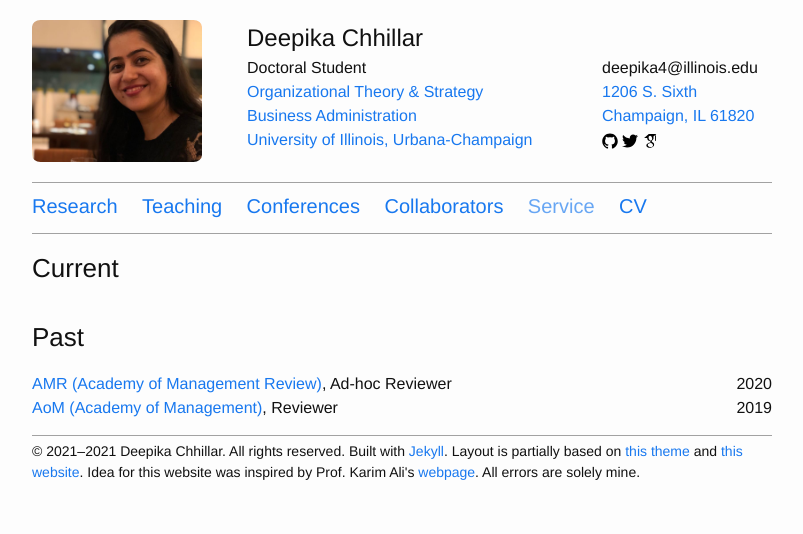
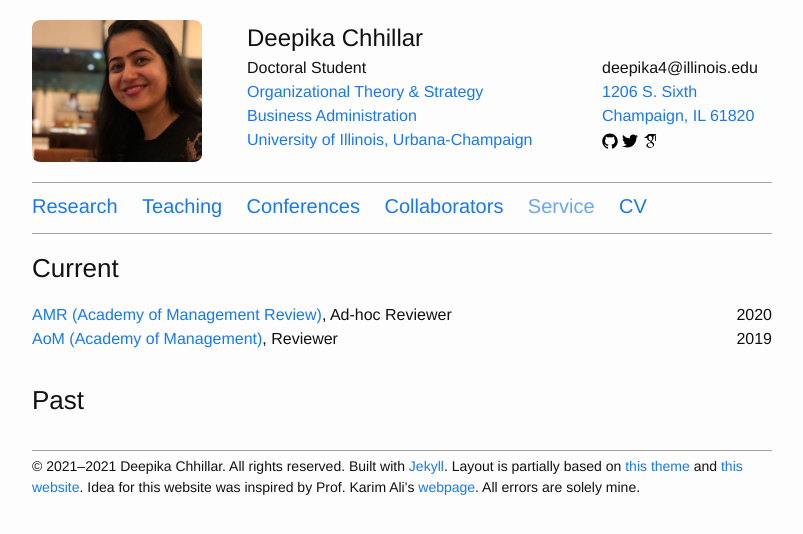
Before and after one commit to deepikachhillar/deepikachhillar.github.io, a Jekyll site: the page built from nav/service.md, in a window 1280 px wide. Shown: the top 534 px of the page, without its empty margins (238-1041 px from the left). Built offline with Jekyll 4.4.1, drawn with Linux system fonts in a browser that asks for light colours.

Commit message:
Update service.md

```diff
--- a/nav/service.md
+++ b/nav/service.md
@@ -9,8 +9,8 @@
 
 {% assign thisYear = "now" | date: "%Y" | plus: 0 %}
 
-{% assign current = site.data.services | where_exp: "service", "service.year >= thisYear"%}
-{% assign past = site.data.services | where_exp: "service", "service.year < thisYear"%}
+{% assign current = site.data.services | where_exp: "service", "service.year >= 2019"%}
+{% assign past = site.data.services | where_exp: "service", "service.year < 2019"%}
 
 
 ### Current
```
